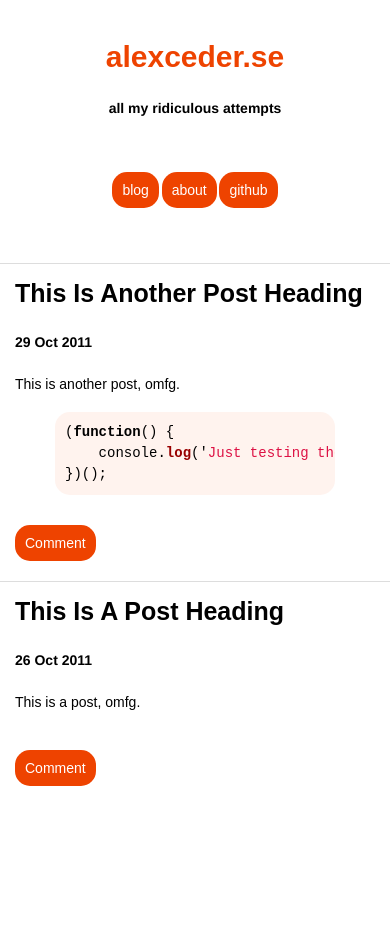
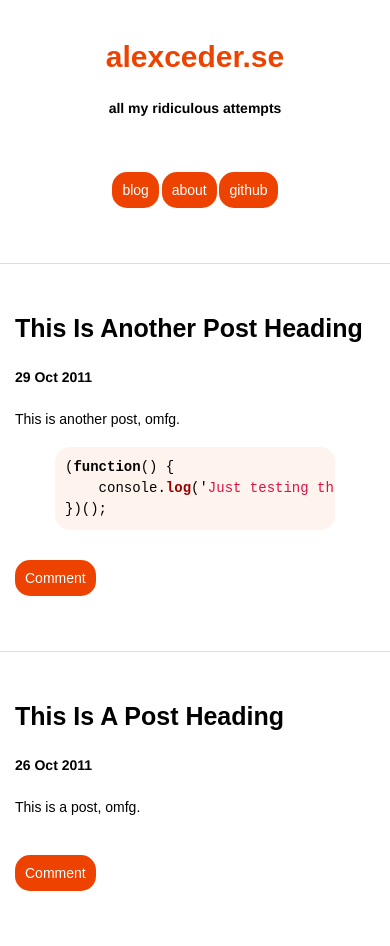
Before and after one commit to alexceder/alexceder.github.io, a Jekyll site: the page built from index.html, in a window 390 px wide. Built offline with Jekyll 4.4.1, drawn with Linux system fonts in a browser that asks for light colours; some web fonts are replaced; before the commit the page ends 900 px from its top, so only the background shows below that.

Commit message:
Some fixes for mobile #2

```diff
--- a/css/main.css
+++ b/css/main.css
@@ -105,4 +105,4 @@ header p {
     margin: 0; }
 
   article {
-    padding: 15px; } }
+    padding: 50px 15px; } }
--- a/css/main.sass
+++ b/css/main.sass
@@ -111,4 +111,4 @@ header p
 		margin: 0
 
 	article
-		padding: 15px
+		padding: 50px 15px
```
